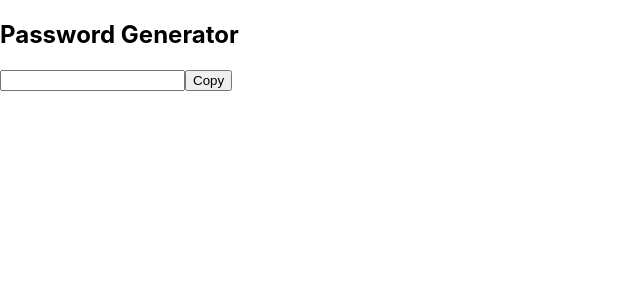
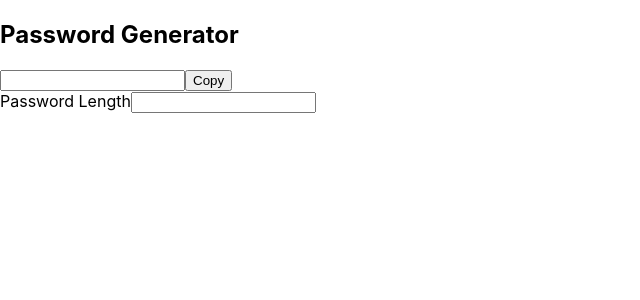
Before and after one commit to code-by-neha/random-pass-generator, a React (Create React App) app: page / in a window 1280 px wide. Shown: the top 300 px of the page, without its empty margins (0-640 px from the left). Built offline with nearby package versions, Linux system fonts and the light colour scheme.

Commit message:
password length generate

```diff
--- a/src/App.js
+++ b/src/App.js
@@ -4,11 +4,17 @@ import './App.css';
 function App() {
   return (
     <>
-    <div className="PasswordBox">
+    <div className="passwordBox">
       <h2>Password Generator</h2>
-      <div>
+
+      <div className='passwordBoxIn'>
         <input type='text' />
         <button>Copy</button>
+      </div>
+
+      <div className="passLength">
+        <label>Password Length</label>
+        <input type='number'/>
       </div>
     </div>
     </>
```
